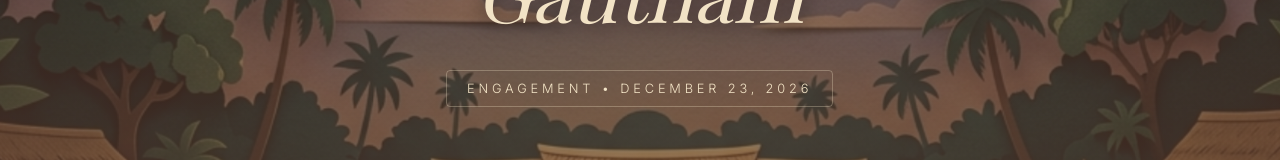
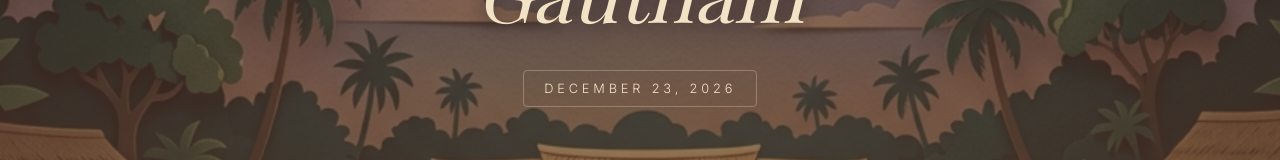
Before and after one commit to samyukthdraj/wedding-website, a Next.js app in the folder wedding-site/: page / in a window 1280 px wide. Shown: the part 272-432 px from the top of the page. Built offline with nearby package versions, Linux system fonts and the light colour scheme; a web font is replaced by a local one.

Commit message:
chore: made marriage themed layout and hero section

```diff
--- a/wedding-site/src/app/layout.tsx
+++ b/wedding-site/src/app/layout.tsx
@@ -13,8 +13,8 @@ const inter = Inter({
 });
 
 export const metadata: Metadata = {
-  title: "Midhuna & Gautham - Engagement",
-  description: "A celebration of love - Midhuna & Gautham's Engagement",
+  title: "Midhuna & Gautham",
+  description: "A celebration of love - Midhuna & Gautham",
   openGraph: {
     images: [
       {
@@ -27,10 +27,16 @@ export const metadata: Metadata = {
   },
 };
 
-export default function RootLayout({ children }: { children: React.ReactNode }) {
+export default function RootLayout({
+  children,
+}: {
+  children: React.ReactNode;
+}) {
   return (
     <html lang="en">
-      <body className={`${inter.variable} ${playfair.variable}`}>{children}</body>
+      <body className={`${inter.variable} ${playfair.variable}`}>
+        {children}
+      </body>
     </html>
   );
 }
--- a/wedding-site/src/components/HeroSection.tsx
+++ b/wedding-site/src/components/HeroSection.tsx
@@ -23,8 +23,16 @@ export const HeroSection = () => {
   // Re-enabled parallax for mobile!
   // By omitting useSpring, we prevent the "vibrating/shaking" physics calculations.
   // We apply a slightly gentler parallax (40%) on mobile to keep it perfectly smooth and readable.
-  const yBg = useTransform(heroScroll, [0, 1], ["0%", isMobile ? "20%" : "50%"]);
-  const yText = useTransform(heroScroll, [0, 1], ["0%", isMobile ? "40%" : "80%"]);
+  const yBg = useTransform(
+    heroScroll,
+    [0, 1],
+    ["0%", isMobile ? "20%" : "50%"],
+  );
+  const yText = useTransform(
+    heroScroll,
+    [0, 1],
+    ["0%", isMobile ? "40%" : "80%"],
+  );
 
   return (
     <div ref={heroRef} className="hero-container">
@@ -94,7 +102,7 @@ export const HeroSection = () => {
             <span className="weds">&</span>
             <span>Gautham</span>
           </h1>
-          <div className="hero-details">ENGAGEMENT • DECEMBER 23, 2026</div>
+          <div className="hero-details">DECEMBER 23, 2026</div>
         </motion.div>
       </div>
     </div>
```
